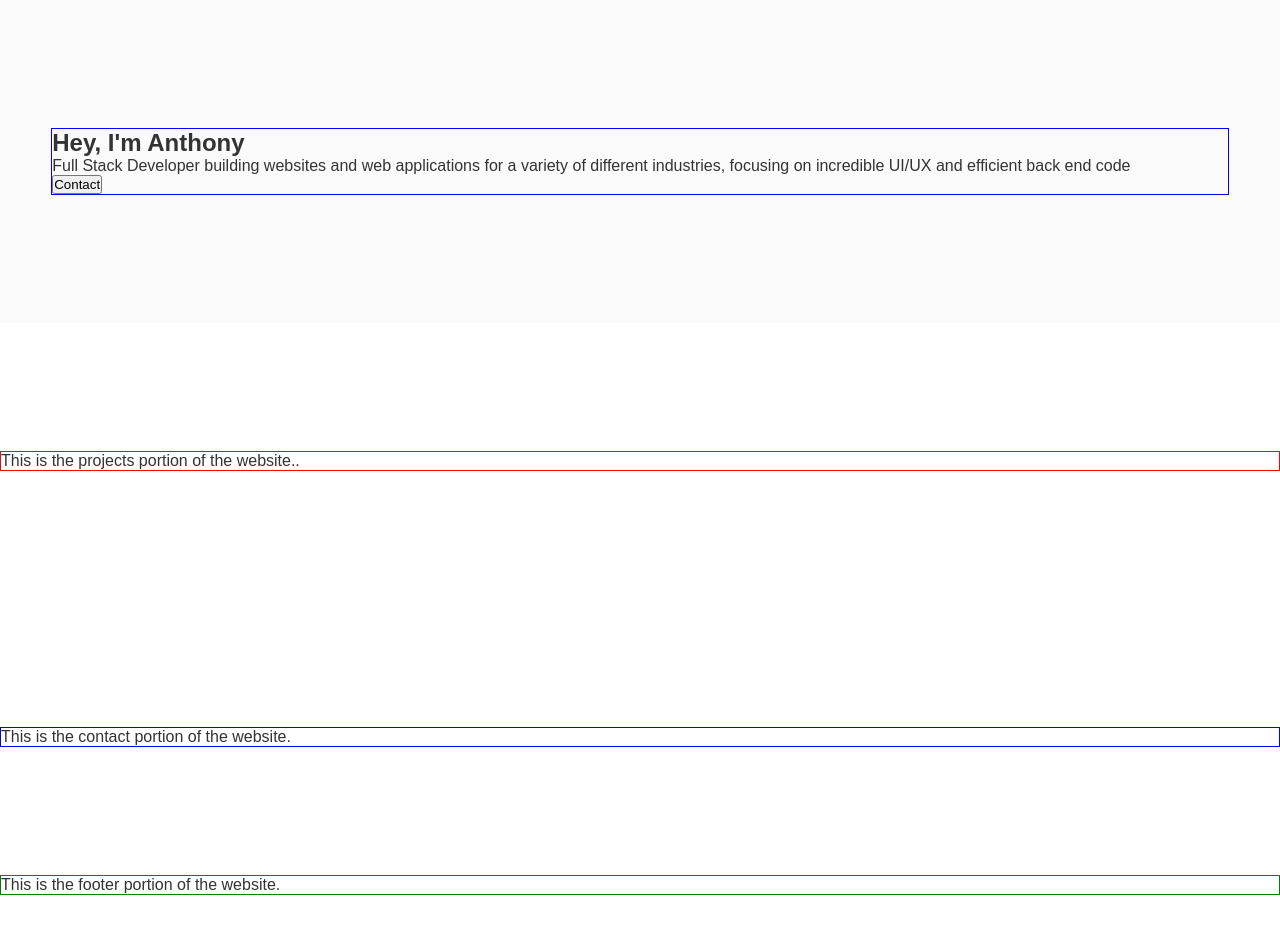
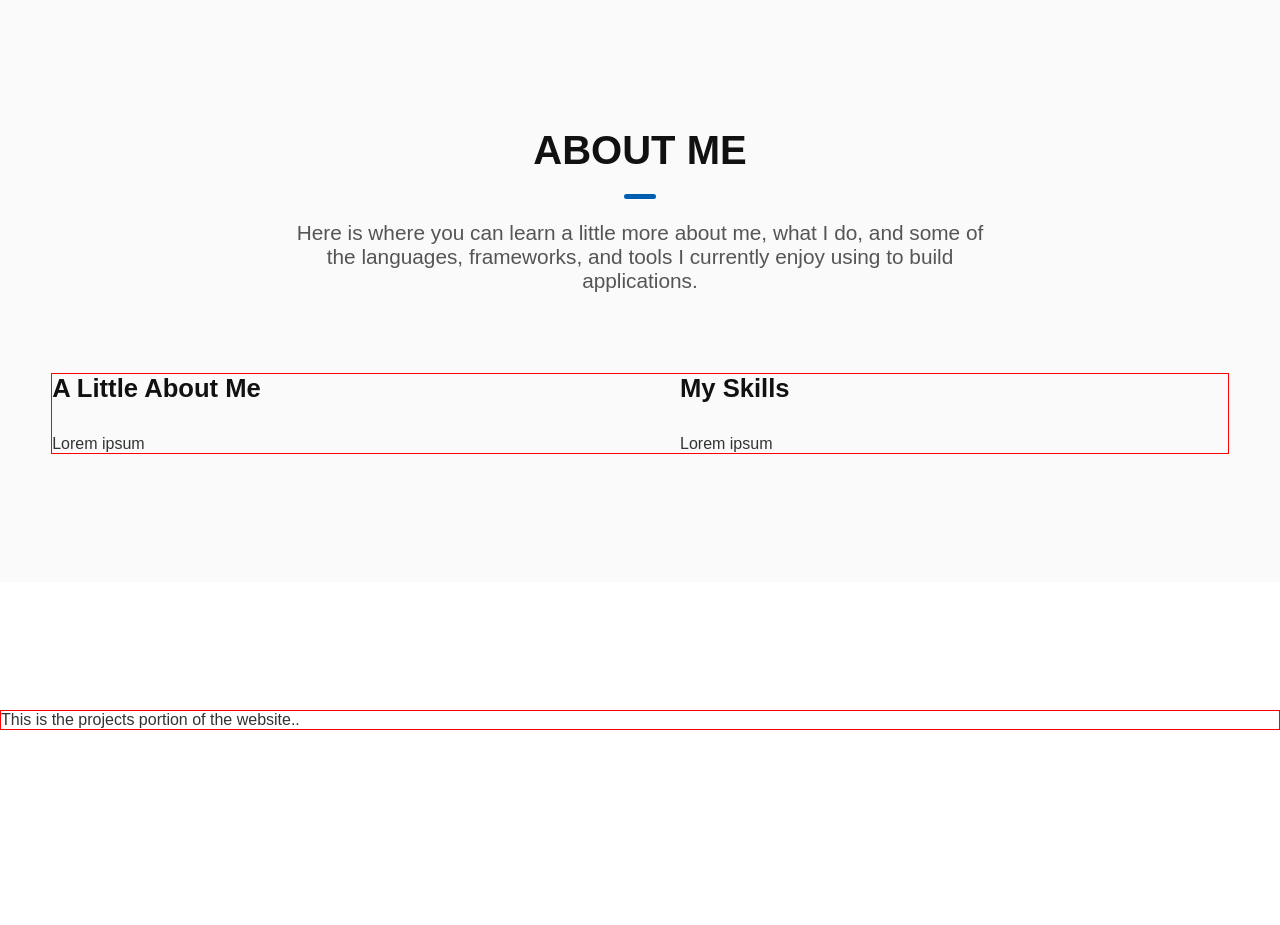
Before and after one commit to apcatanzariti/portfolio-2025, a Next.js app in the folder portfolio-app/: page / in a window 1280 px wide. Shown: the part 800-1725 px from the top of the page. Before the commit the page ends 1695 px from the top, so only its background shows below. Built offline with nearby package versions, Linux system fonts and the light colour scheme; a web font is replaced by a local one.

Commit message:
re-worked sections by adding an intro section. Progress on about section

```diff
--- a/portfolio-app/src/app/page.tsx
+++ b/portfolio-app/src/app/page.tsx
@@ -62,7 +62,7 @@ export default function Homepage() {
           <Intro scrollToProjects={scrollToProjects} />
         </section>
         <section id="about" className="about section-padding">
-          <About scrollToContact={scrollToContact} />
+          <About />
         </section>
         <section id="projects" className="section-padding">
           <Projects />
--- a/portfolio-app/src/components/layout/About/About.tsx
+++ b/portfolio-app/src/components/layout/About/About.tsx
@@ -1,16 +1,24 @@
 import "./about.css";
 
-interface AboutProps {
-    scrollToContact: () => void;
-};
-
-export default function About({ scrollToContact }: AboutProps) {
+export default function About() {
     return (
         <div className="about-container">
-            <div className="about-text">
-                <h1>Hey, I&apos;m Anthony</h1>
-                <p>Full Stack Developer building websites and web applications for a variety of different industries, focusing on incredible UI/UX and efficient back end code</p>
-                <button className="about-button" onClick={scrollToContact}>Contact</button>
+            <div className="about-title">
+                <p>About Me</p>
+            </div>
+            <div className="about-divider"></div>
+            <div className="about-subtext">
+                <p>Here is where you can learn a little more about me, what I do, and some of the languages, frameworks, and tools I currently enjoy using to build applications.</p>
+            </div>
+            <div className="about-content">
+                <div className="left-about-content">
+                    <p className="about-content-title">A Little About Me</p>
+                    <p>Lorem ipsum</p>
+                </div>
+                <div className="right-about-content">
+                    <p className="about-content-title">My Skills</p>
+                    <p>Lorem ipsum</p>
+                </div>
             </div>
         </div>
     );
--- a/portfolio-app/src/components/layout/About/about.css
+++ b/portfolio-app/src/components/layout/About/about.css
@@ -1,5 +1,49 @@
 .about-container {
-    border: solid 1px blue;
     margin: auto;
     width: 92%;
 }
+
+.about-title p {
+    font-size: 2.5rem;
+    text-transform: uppercase;
+    text-align: center;
+    font-weight: 700;
+    color: #111111;
+    margin-bottom: 1.3rem;
+}
+
+.about-divider {
+    content: '';
+    position: absolute;
+    height: 5px;
+    width: 2rem;
+    background: #005eb1;
+    left: 50%;
+    transform: translateX(-50%);
+    border-radius: 5px;
+}
+
+.about-subtext p {
+    text-align: center;
+    margin: auto;
+    width: 60%;
+    font-size: 1.3rem;
+    font-weight: 500;
+    color: #555555;
+    margin-top: 3rem;
+}
+
+.about-content {
+    border: solid 1px red;
+    display: grid;
+    grid-template-columns: 1fr 1fr;
+    gap: 5rem;
+    margin-top: 5rem;
+}
+
+.about-content-title {
+    font-size: 1.6rem;
+    font-weight: 700;
+    color: #111111;
+    margin-bottom: 2rem;
+}
```
